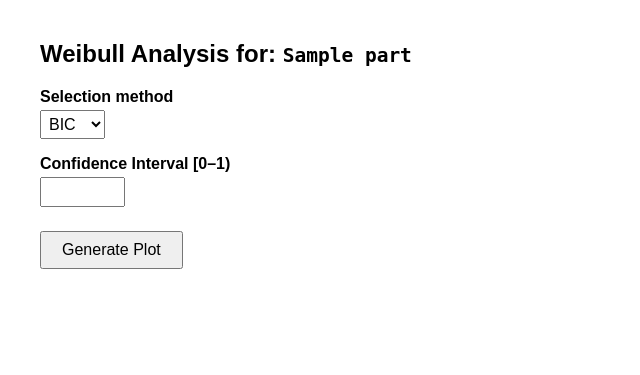
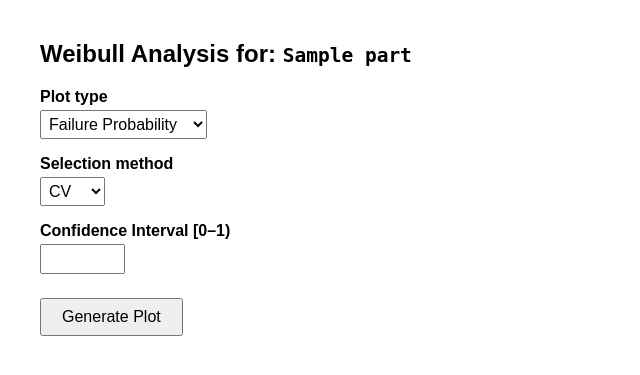
Before and after one commit to lucian-loco/WAT---Weibull-Analysis-Tool, a Flask app: template src/templates/weibull_form.html in a window 1280 px wide. Shown: the top 375 px of the page, without its empty margins (0-640 px from the left). Run offline with Flask 3, Linux system fonts and the light colour scheme; the template is opened without the code that fills it: most values are stand-ins (such as "Sample title", 1, 10 or a date in 2020).

Commit message:
Include the plot type into the form

```diff
--- a/src/templates/weibull_form.html
+++ b/src/templates/weibull_form.html
@@ -37,11 +37,20 @@
     {# part is kept as URL parameter so it is available in the POST request #}
     <form action="/weibull_form?part={{ part }}" method="post">
 
+        <label for="plot_type">Plot type</label>
+        <select id="plot_type" name="plot_type">
+            <option value="Failure Probability"  {% if defaults.plot_type == 'Failure Probability'  %}selected{% endif %}>Failure Probability</option>
+            <option value="Survival Probability" {% if defaults.plot_type == 'Survival Probability' %}selected{% endif %}>Survival Probability</option>
+        </select>
+        {% if errors.plot_type %}
+            <span class="error"> → {{ errors.plot_type }}</span>
+        {% endif %}
+
         <label for="sort_by">Selection method</label>
         <select id="sort_by" name="sort_by">
+            <option value="CV"   {% if defaults.sort_by == 'CV' %}selected{% endif %}>CV</option>
             <option value="BIC"  {% if defaults.sort_by == 'BIC'  %}selected{% endif %}>BIC</option>
             <option value="AICc" {% if defaults.sort_by == 'AICc' %}selected{% endif %}>AICc</option>
-            <option value="CV"   {% if defaults.sort_by == 'CV' %}selected{% endif %}>CV</option>
         </select>
         {% if errors.sort_by %}
             <span class="error"> → {{ errors.sort_by }}</span>
@@ -50,7 +59,7 @@
         <label for="ci">Confidence Interval [0–1)</label>
         <input type="number" id="ci" name="ci"
                value="{{ defaults.ci }}"
-               step="0.01" min="0.01" max="0.99">
+               step="0.01" min="0.0" max="0.99">
         {% if errors.ci %}
             <span class="error"> → {{ errors.ci }}</span>
         {% endif %}
```
